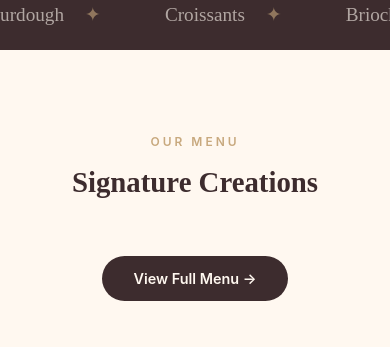
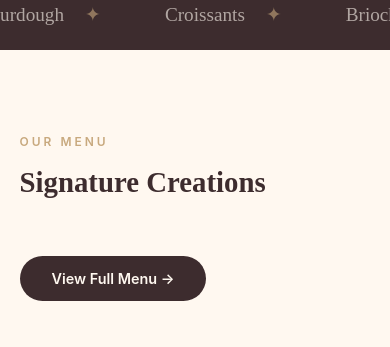
Before and after one commit to IvanChin018/ivans-bakery-website, a plain HTML site: page index.html in a window 390 px wide. Shown: the part 2391-2738 px from the top of the page. Drawn offline with nearby package versions, Linux system fonts and the light colour scheme; grey boxes are pictures that could not be loaded; a web font is replaced by a local one.

Commit message:
Update index.html

```diff
--- a/index.html
+++ b/index.html
@@ -717,7 +717,7 @@
             .hero-content { padding: 0 5%; }
             .hero h1 { font-size: 2.5rem; }
 
-            /* FIX 1: Hero buttons same width */
+            /* Hero buttons: same width, stacked on mobile */
             .hero-buttons {
                 flex-direction: column;
                 width: 100%;
@@ -732,16 +732,6 @@
             .stat h3 { font-size: 1.6rem; }
             .stat p { font-size: 0.75rem; }
 
-            /* FIX 2: Products header centered on mobile */
-            .products-header {
-                flex-direction: column;
-                align-items: center;
-                text-align: center;
-            }
-            .products-header .btn-primary {
-                margin: 0 auto;
-            }
-
             .products-grid { grid-template-columns: 1fr; max-width: 400px; margin: 0 auto; }
             .gallery-grid { grid-template-columns: 1fr 1fr; grid-template-rows: repeat(3, 180px); }
             .gallery-item:nth-child(1) { grid-column: span 2; }
@@ -749,7 +739,7 @@
             .testimonial-card blockquote { font-size: 1.1rem; }
             .marquee-item { font-size: 1.2rem; padding: 0 1.5rem; }
 
-            /* FIX 3: Footer centered on mobile */
+            /* Footer centered on mobile */
             .footer-grid {
                 text-align: center;
             }
```
